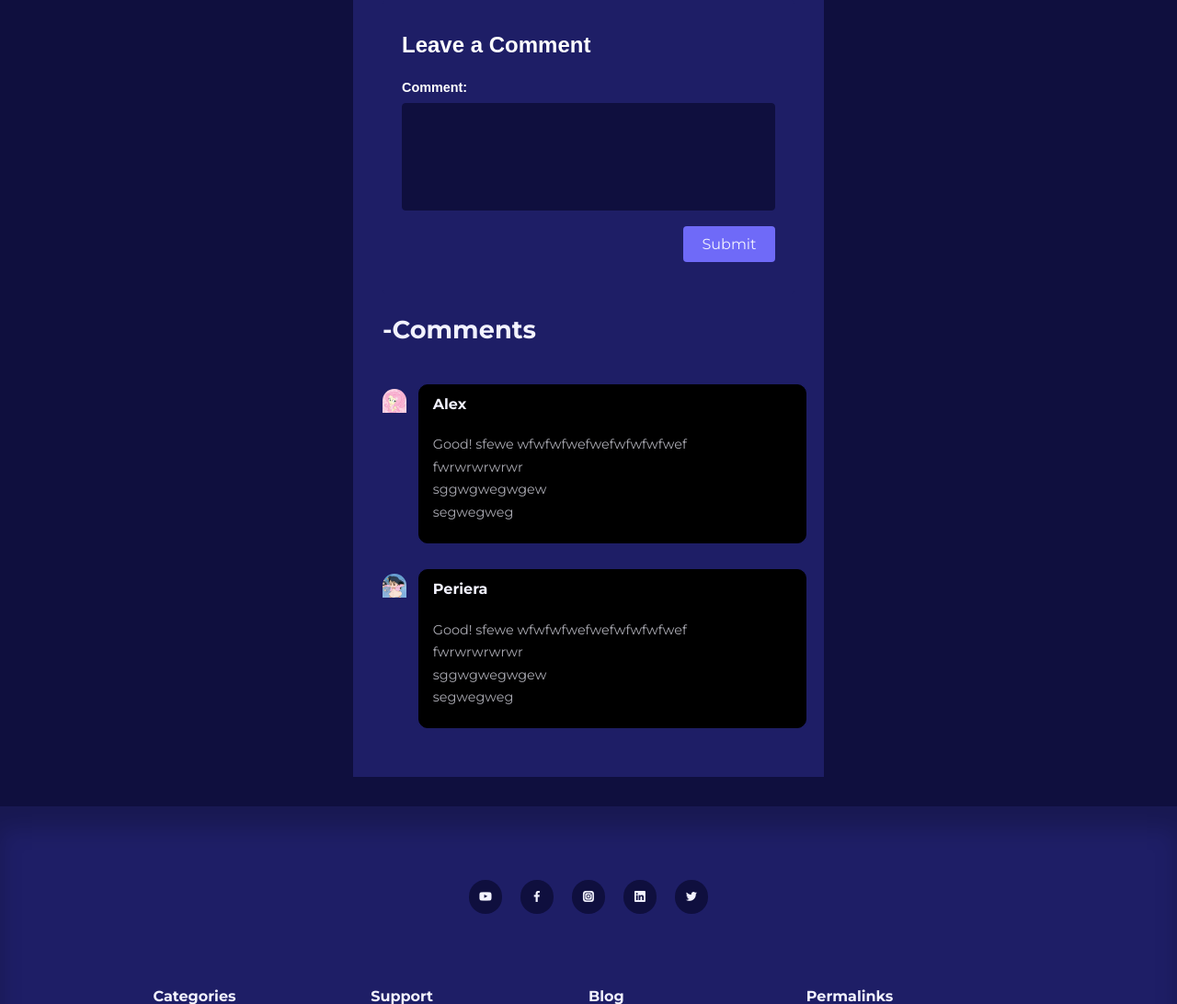
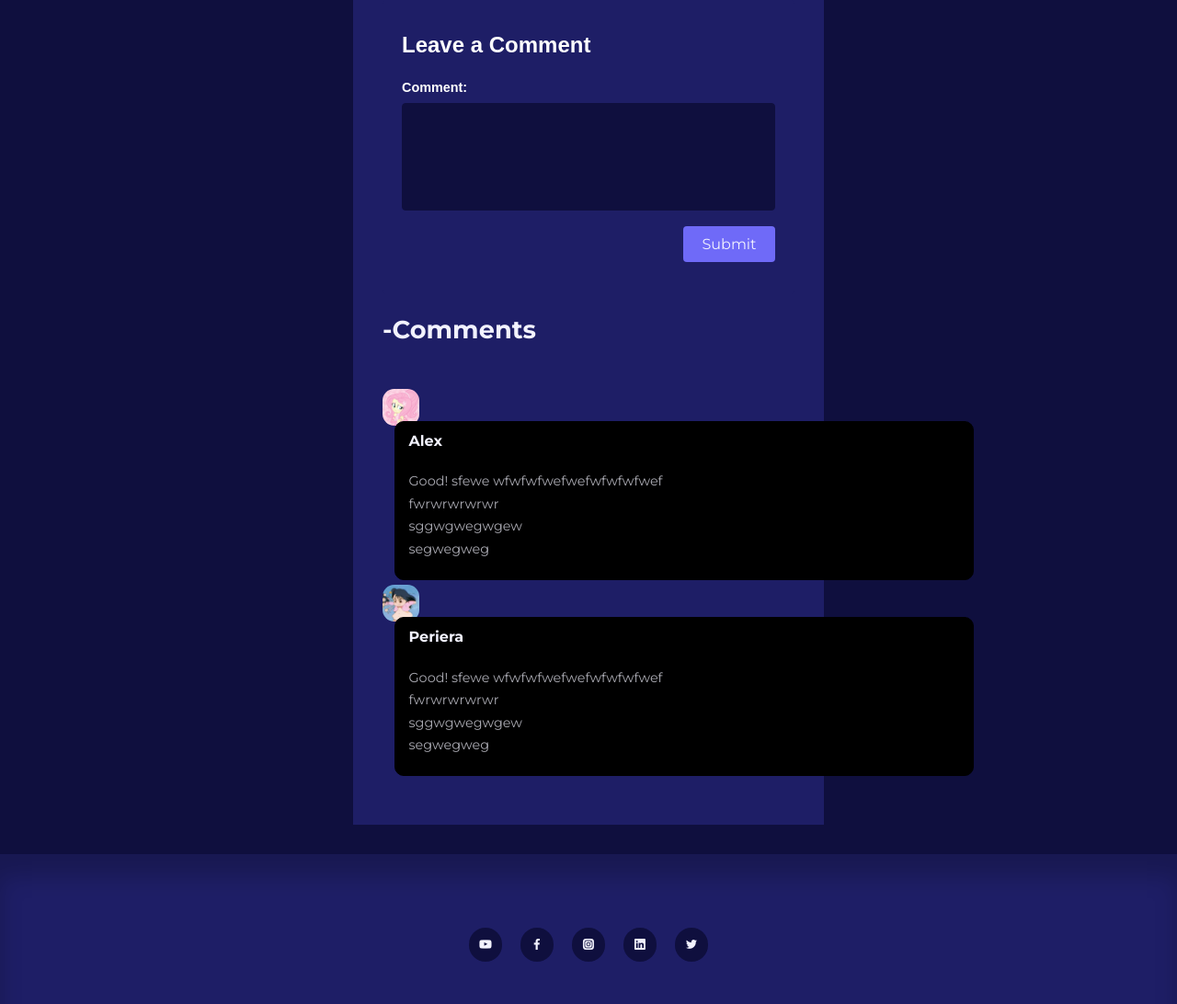
Before and after one commit to kyisinle/Pen-Ur-Blog, a PHP site: page /blog/post.php in a window 1280 px wide. Shown: the part 1667-2759 px from the top of the page at 92% size. Run offline with PHP 8.4, Linux system fonts and the light colour scheme.

Commit message:
comment.php

```diff
--- a/blog/comment.php
+++ b/blog/comment.php
@@ -14,11 +14,11 @@
 
 
                 <h2 style="padding-bottom: 30px;">-Comments</h2>
-                <div style="display: flex;">
+                <div  class="cmttop">
                 <div class="post__author-avatar">
                     <img src="images/avatar6.jpg" >
                 </div>
-                <div class="postcmt">
+                <div class="postcmt" >
                     <h4 >Alex </h4>
                     <p >Good! sfewe wfwfwfwefwefwfwfwfwef<br> fwrwrwrwrwr<br>sggwgwegwgew<br>segwegweg</p>
 
@@ -26,11 +26,11 @@
             </div>
 
 
-            <div style="display: flex;padding-top: 28px;">
+            <div  class="cmtrest">
                 <div class="post__author-avatar">
                     <img src="images/avatar7.jpg" >
                 </div>
-                <div class="postcmt">
+                <div class="postcmt" >
                     <h4>Periera </h4>
                     <p>Good! sfewe wfwfwfwefwefwfwfwfwef<br> fwrwrwrwrwr<br>sggwgwegwgew<br>segwegweg</p>
 
```
